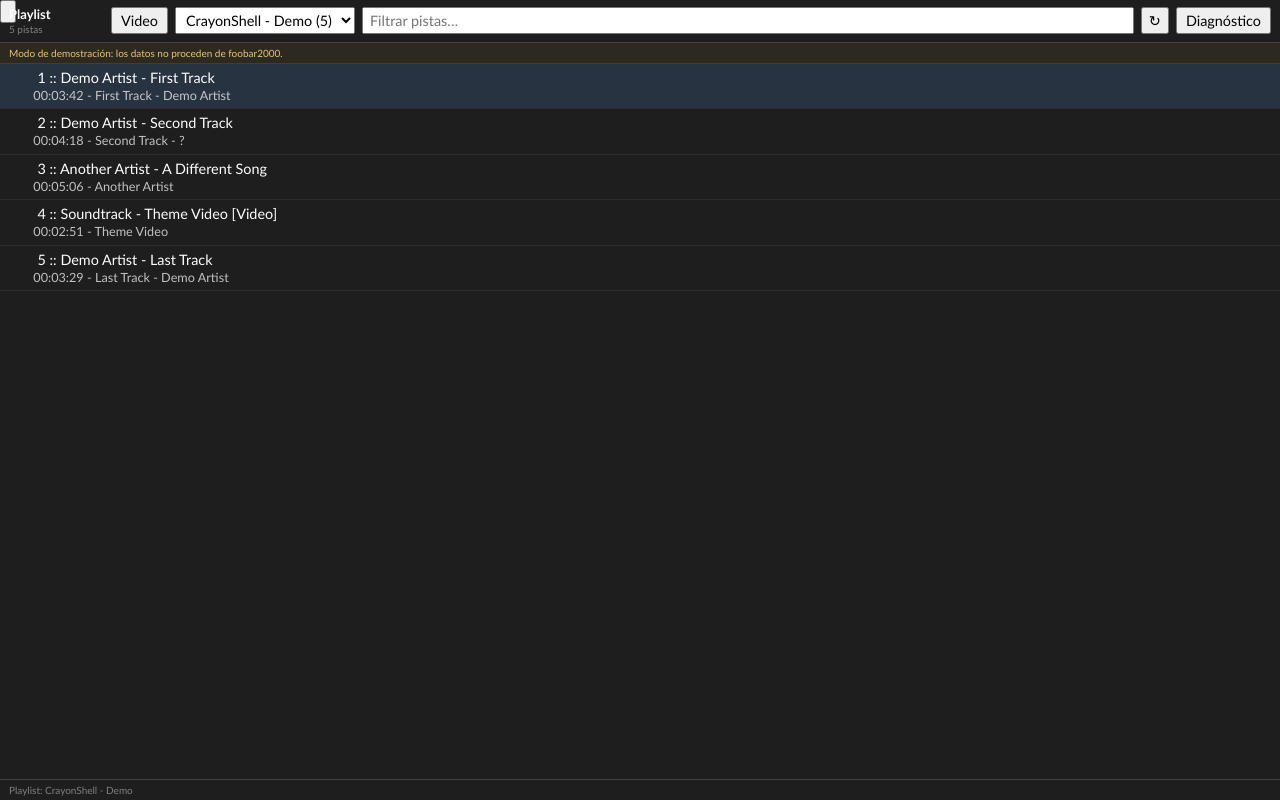
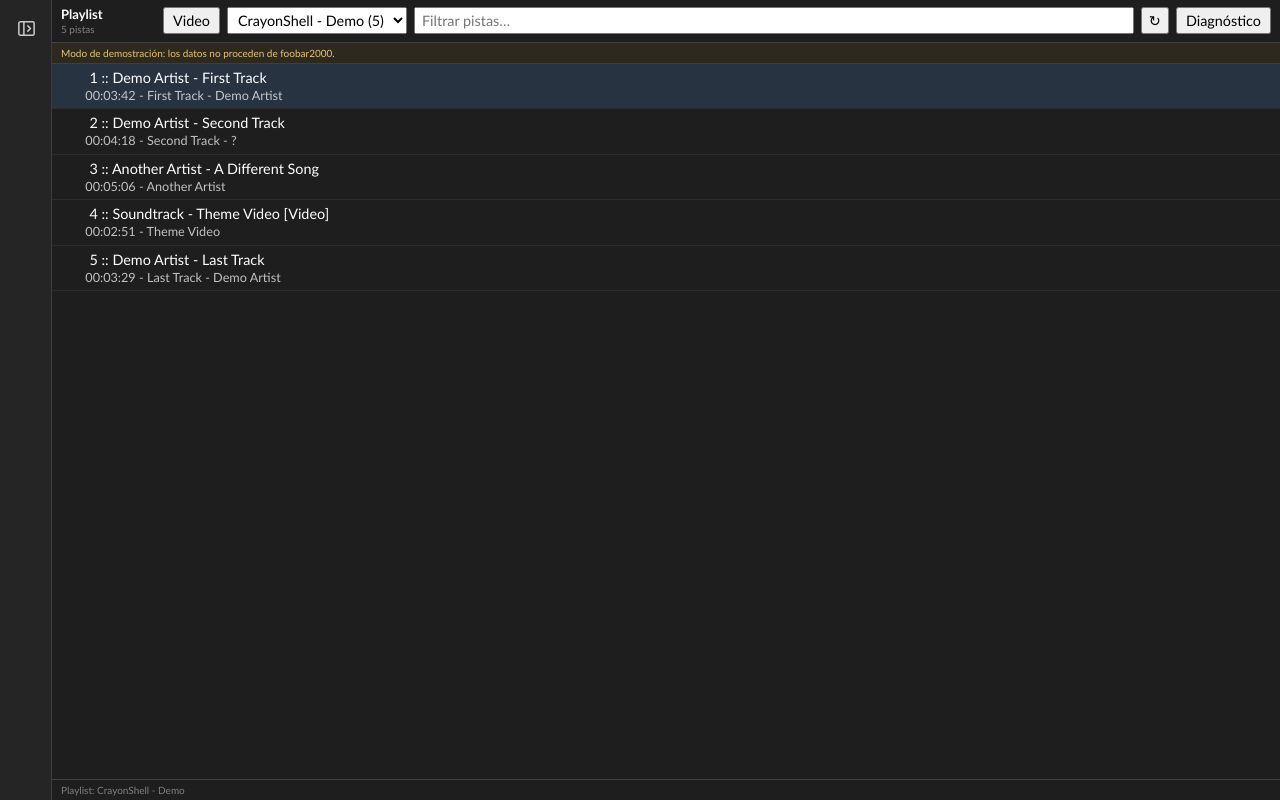
Before and after one commit to mhz698a/fb2k-CrayonShell, a React (Vite) app: page / in a window 1280 px wide. Built offline with nearby package versions, Linux system fonts and the light colour scheme.

Commit message:
Add ActivityBar grid column and styling

```diff
--- a/src/styles/main.css
+++ b/src/styles/main.css
@@ -3,6 +3,7 @@
     --bg-sidebar: #252526;
     --texto-color: #ffffff;
     --accent-color: #007acc;
+    --activitybar-width: 52px;
     --sidebar-width: 250px;
 }
 
@@ -37,13 +38,81 @@ select {
 
 .cui-container {
     display: grid;
-    grid-template-columns: minmax(0, var(--sidebar-width)) 6px minmax(0, 1fr);
+    grid-template-columns:
+        var(--activitybar-width)
+        minmax(0, var(--sidebar-width))
+        6px
+        minmax(0, 1fr);
     height: 100vh;
     min-height: 0;
 }
 
+.activitybar {
+    grid-column: 1;
+    display: flex;
+    flex-direction: column;
+    align-items: center;
+    min-width: 0;
+    min-height: 0;
+    padding: 6px 0;
+    overflow: hidden;
+    background-color: var(--bg-sidebar);
+    border-right: 1px solid rgba(128, 128, 128, .25);
+}
+
+.activitybar-actions {
+    display: flex;
+    flex-direction: column;
+    align-items: center;
+    gap: 6px;
+    width: 100%;
+}
+
+.activitybar-button {
+    display: flex;
+    align-items: center;
+    justify-content: center;
+    box-sizing: border-box;
+    width: 44px;
+    height: 44px;
+    padding: 0;
+    border: 0;
+    border-left: 2px solid transparent;
+    border-radius: 3px;
+    background: transparent;
+    color: #cccccc;
+    cursor: pointer;
+    transition: background-color .12s ease, color .12s ease, border-color .12s ease;
+}
+
+.activitybar-button:hover,
+.activitybar-button[aria-expanded="true"] {
+    background-color: #37373d;
+    color: #ffffff;
+}
+
+.activitybar-button[aria-expanded="true"] {
+    border-left-color: var(--accent-color);
+}
+
+.activitybar-button:focus-visible {
+    outline: 1px solid var(--accent-color);
+    outline-offset: -2px;
+}
+
+.activitybar-button-icon {
+    display: block;
+    width: 21px;
+    height: 21px;
+    fill: none;
+    stroke: currentColor;
+    stroke-width: 1.7;
+    stroke-linecap: round;
+    stroke-linejoin: round;
+}
+
 .sidebar {
-    grid-column: 1;
+    grid-column: 2;
     display: flex;
     min-width: 0;
     min-height: 0;
@@ -53,7 +122,7 @@ select {
 }
 
 .sidebar-resizer {
-    grid-column: 2;
+    grid-column: 3;
     position: relative;
     z-index: 2;
     cursor: col-resize;
@@ -80,7 +149,7 @@ select {
 }
 
 .cui-container.sidebar-collapsed {
-    grid-template-columns: 0 0 minmax(0, 1fr);
+    grid-template-columns: var(--activitybar-width) 0 0 minmax(0, 1fr);
 }
 
 .cui-container.sidebar-collapsed .sidebar,
@@ -89,7 +158,7 @@ select {
 }
 
 .main-playlist {
-    grid-column: 3;
+    grid-column: 4;
     display: flex;
     flex-direction: column;
     min-width: 0;
@@ -116,14 +185,6 @@ select {
     gap: 7px;
     padding: 7px 9px;
     border-bottom: 1px solid rgba(128, 128, 128, .35);
-}
-
-.sidebar-toggle {
-    flex: 0 0 auto;
-    min-width: 28px;
-    min-height: 26px;
-    padding: 3px 7px;
-    cursor: pointer;
 }
 
 .playlist-heading {
@@ -297,6 +358,7 @@ button.play-btn {
 
 @media (max-width: 520px) {
     :root {
+        --activitybar-width: 48px;
         --sidebar-width: 180px;
     }
 
```
